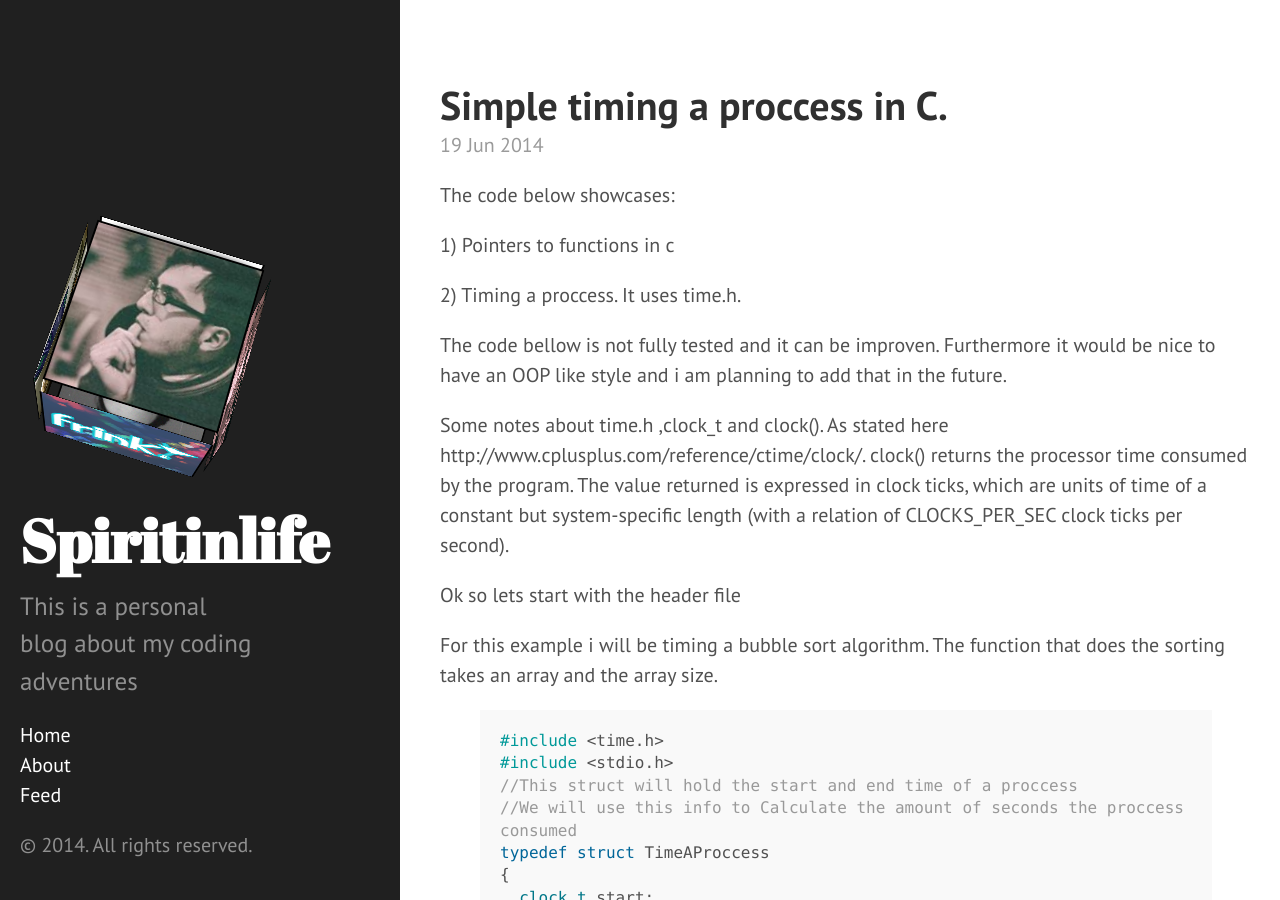
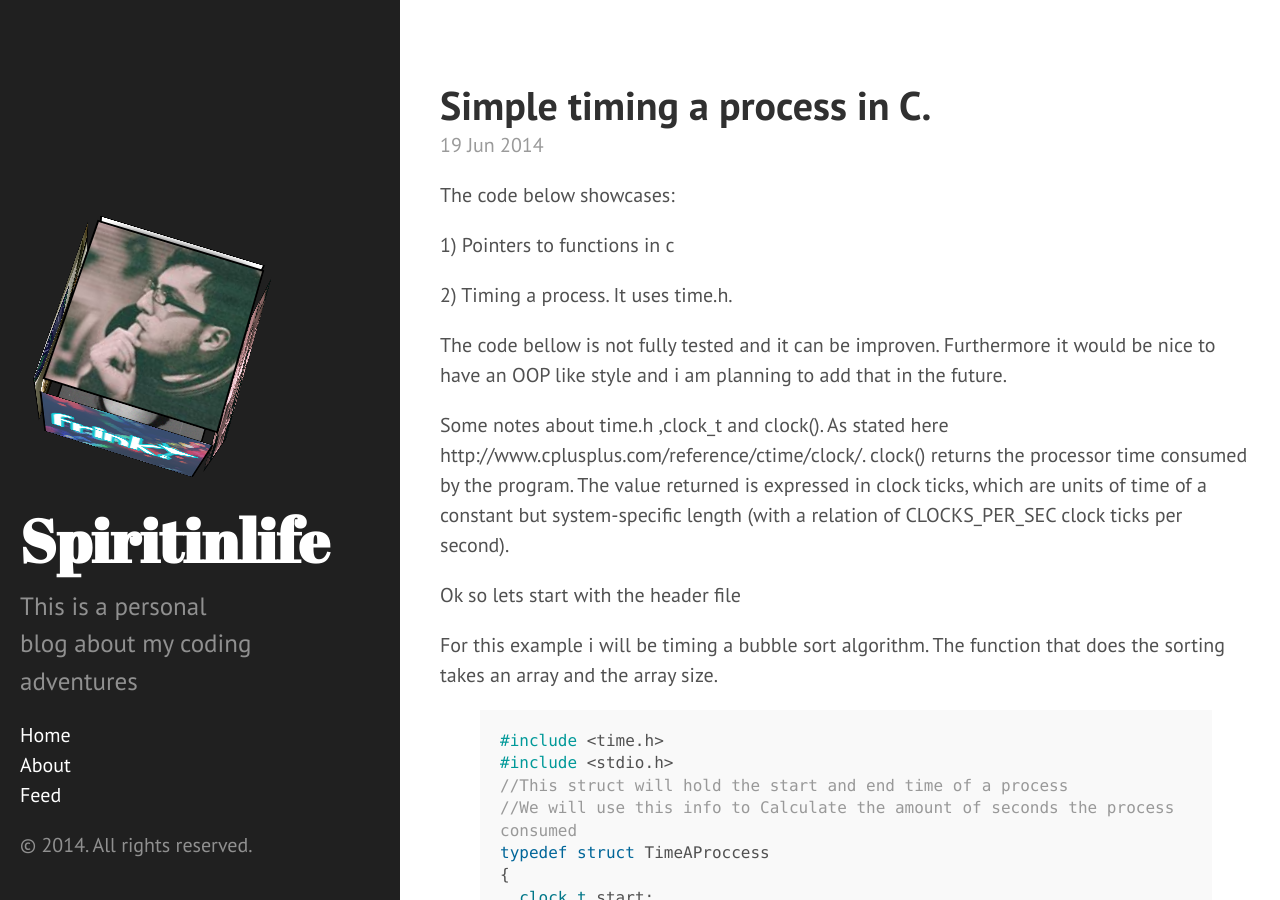
Before and after one commit to spiritinlife/spiritinlife.github.io, a Jekyll site: the page built from _posts/2014-06-19-Simple-Timing-a-process-in-C.markdown, in a window 1280 px wide and 900 px high. Built offline with Jekyll 4.4.1, drawn with Linux system fonts in a browser that asks for light colours; Markdown is read by kramdown in place of the engine named in the settings; comment, search, counter and statistics services are not loaded.

Commit message:
Update and rename 2014-06-19-Simple-Timing-a-proccess-in-C.markdown to 2014-06-19-Simple-Timing-a-process-in-C.markdown

```diff
--- a/_posts/2014-06-19-Simple-Timing-a-proccess-in-C.markdown
+++ b/_posts/2014-06-19-Simple-Timing-a-process-in-C.markdown
@@ -1,6 +1,6 @@
 ---
 layout: post
-title:  "Simple timing a proccess in C."
+title:  "Simple timing a process in C."
 date:   2014-06-19 04:30:00
 categories: c
 ---
@@ -10,7 +10,7 @@ The code below showcases:
 
 1) Pointers to functions in c
 
-2) Timing a proccess. It uses time.h.
+2) Timing a process. It uses time.h.
 
 The code bellow is not fully tested and it can be improven.
 Furthermore it would be nice to have an OOP like style  and i am planning to add that in the future.
@@ -28,8 +28,8 @@ The function that does the sorting takes an array and the array size.
 {% highlight c %}
 #include <time.h>
 #include <stdio.h>
-//This struct will hold the start and end time of a proccess
-//We will use this info to Calculate the amount of seconds the proccess consumed
+//This struct will hold the start and end time of a process
+//We will use this info to Calculate the amount of seconds the process consumed
 typedef struct TimeAProccess
 {
   clock_t start;
```
